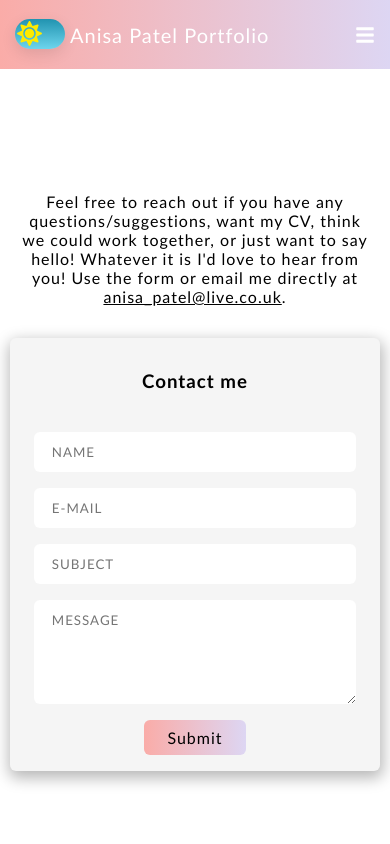
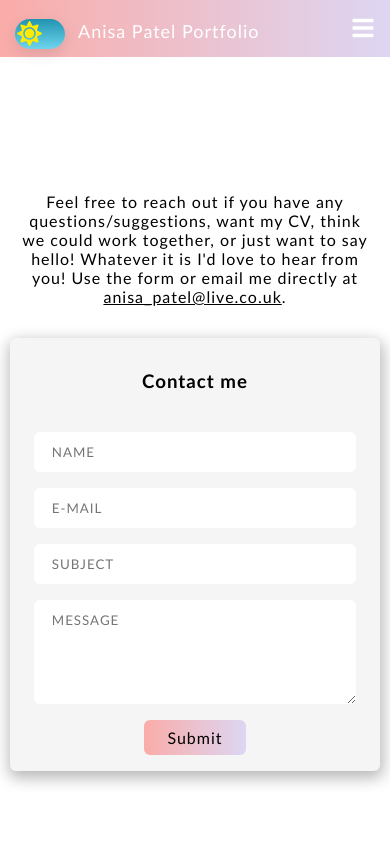
Before and after one commit to anisapatel/portfolio, a Gatsby site: page /contact in a window 390 px wide. Shown: the top 844 px of the page. Built offline with nearby package versions, Linux system fonts and the light colour scheme; Gatsby itself is replaced by a stand-in of ours.

Commit message:
responsive night mode toggle mode

```diff
--- a/src/components/header.module.scss
+++ b/src/components/header.module.scss
@@ -31,13 +31,6 @@
   width: 96%;
 }
 
-.logo {
-  font-size: 20px;
-  padding: 7.5px 10px 7.5px 0;
-  order: 0;
-  position: relative;
-  transition: 0.6s;
-}
 .navList {
   position: relative;
   display: flex;
@@ -89,24 +82,33 @@
   color: #ccc;
 }
 
+.logo {
+  font-size: 18px;
+  // padding: 7.5px 10px 7.5px 0;
+  padding-top: 0.3rem;
+  padding-left: 0.5rem;
+  padding-right: 0.5rem;
+  order: 0;
+  position: relative;
+  transition: 0.6s;
+}
+
 /*Mobile menu */
 
 .toggle {
-  padding-top: 5px;
-  font-size: 20px;
+  padding-top: 0.3rem;
+  font-size: 1.5rem;
   color: white;
-  order: 2;
+  order: 1;
 }
 
 .projectIcon {
-  // padding-top: 0.6rem;
-
-  font-size: 20px;
+  font-size: 1.5rem;
   color: white;
 }
 
 .projectIconSticky {
-  font-size: 20px;
+  font-size: 1.5rem;
   color: black;
 }
 
@@ -191,6 +193,13 @@
   .navBarSticky {
     width: 96%;
   }
+  .logo {
+    font-size: 20px;
+    padding: 7.5px 10px 7.5px 0;
+    order: 0;
+    position: relative;
+    transition: 0.6s;
+  }
 }
 
 @media all and (max-width: 320px) {
```
